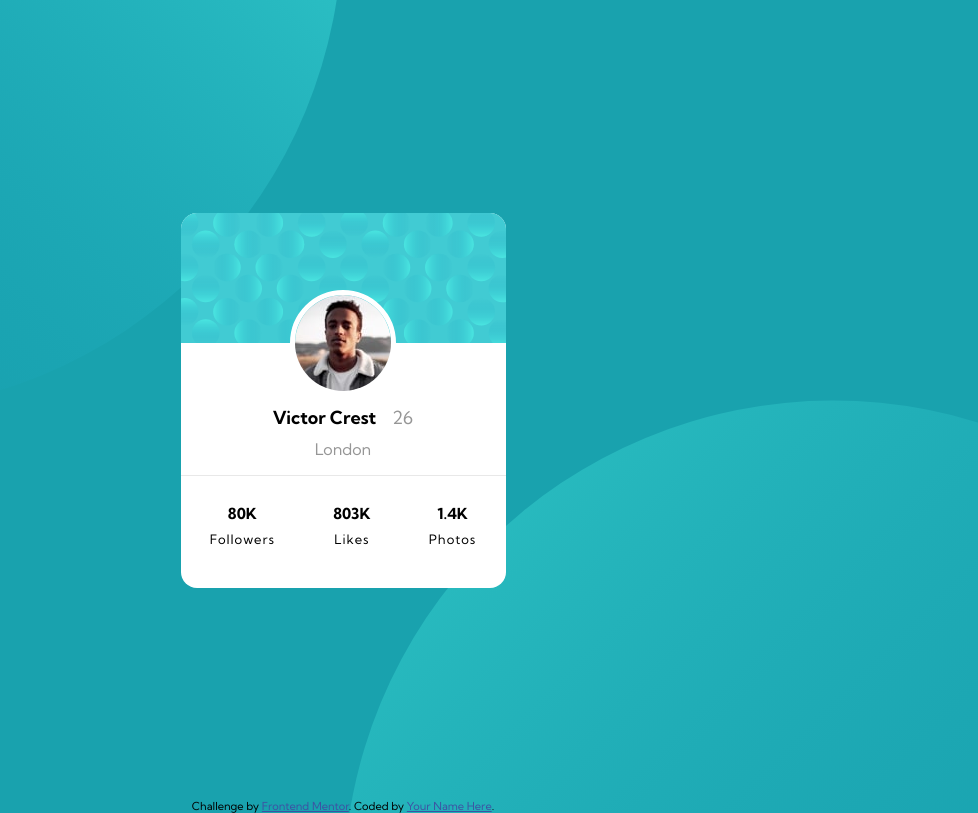
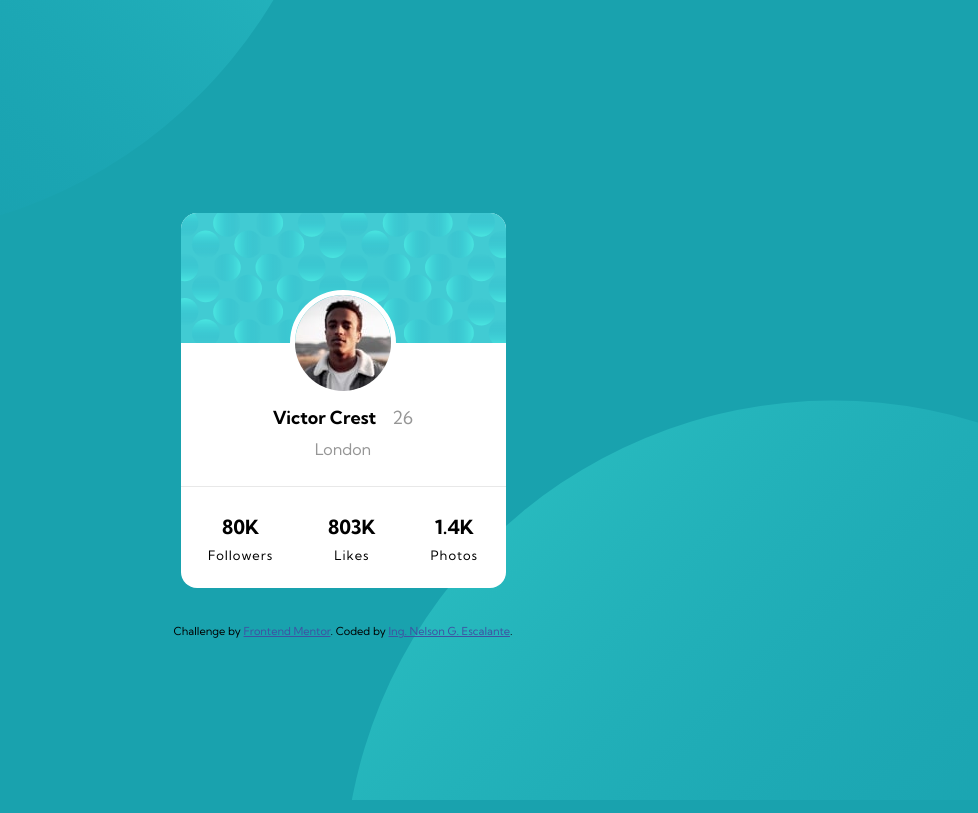
Before and after one commit to nescalan/profile-card, a plain HTML site: page index.html in a window 1280 px wide. Shown: the whole page, without its empty margins (297-1275 px from the left). Drawn offline with Linux system fonts and the light colour scheme.

Commit message:
Improved: Accessibility Issues

```diff
--- a/css/estilos.scss
+++ b/css/estilos.scss
@@ -48,6 +48,7 @@ body {
     display: block;
   }
   &-body {
+    height: 144px;
     display: flex;
     flex-direction: column;
     align-items: center;
@@ -89,3 +90,12 @@ body {
     }
   }
 }
+.attribution {
+  margin-top: calc(-175px);
+  font-size: 11px;
+  text-align: center;
+
+  & a {
+    color: hsl(228, 45%, 44%);
+  }
+}
--- a/index.html
+++ b/index.html
@@ -18,14 +18,7 @@
 
   <!-- Feel free to remove these styles or customise in your own stylesheet 👍 -->
   <style>
-    .attribution {
-      font-size: 11px;
-      text-align: center;
-    }
 
-    .attribution a {
-      color: hsl(228, 45%, 44%);
-    }
   </style>
 </head>
 
@@ -43,24 +36,24 @@
       </div>
       <div class="card-footer">
         <div class="card-footer-social">
-          <h3>80K</h3>
+          <h2>80K</h2>
           <p>Followers</p>
         </div>
         <div class="card-footer-social">
-          <h3>803K</h3>
+          <h2>803K</h2>
           <p>Likes</p>
         </div>
         <div class="card-footer-social">
-          <h3>1.4K</h3>
+          <h2>1.4K</h2>
           <p>Photos</p>
         </div>
       </div>
     </article>
   </main>
-  <div class="attribution">
-    Challenge by <a href="https://www.frontendmentor.io?ref=challenge" target="_blank">Frontend Mentor</a>.
-    Coded by <a href="#">Your Name Here</a>.
-  </div>
+    <div class="attribution">
+      Challenge by <a href="https://www.frontendmentor.io?ref=challenge" target="_blank">Frontend Mentor</a>.
+      Coded by <a href="nescalan@github.io">Ing. Nelson G. Escalante</a>.
+    </div>
 </body>
 
 </html>
```
Also changed, not shown: css/estilos.css, 1 other file.
